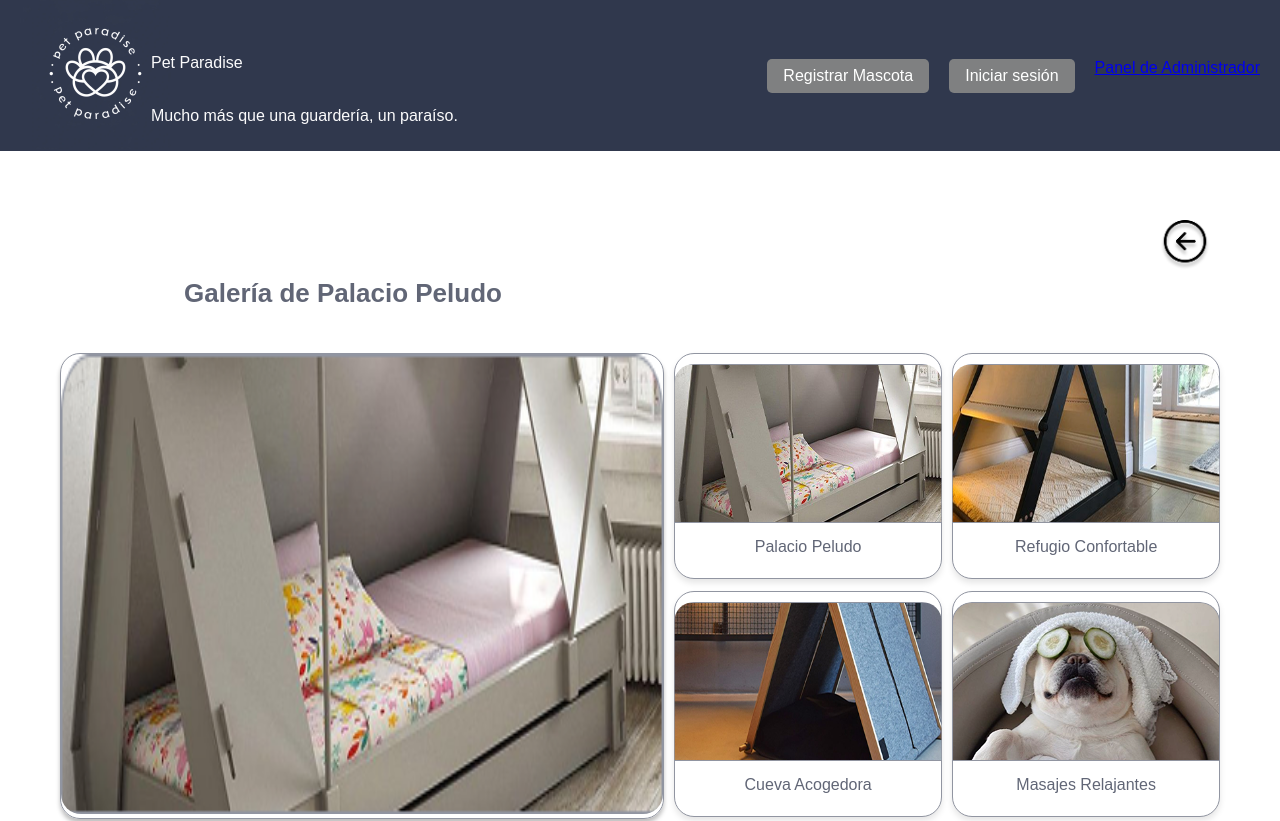
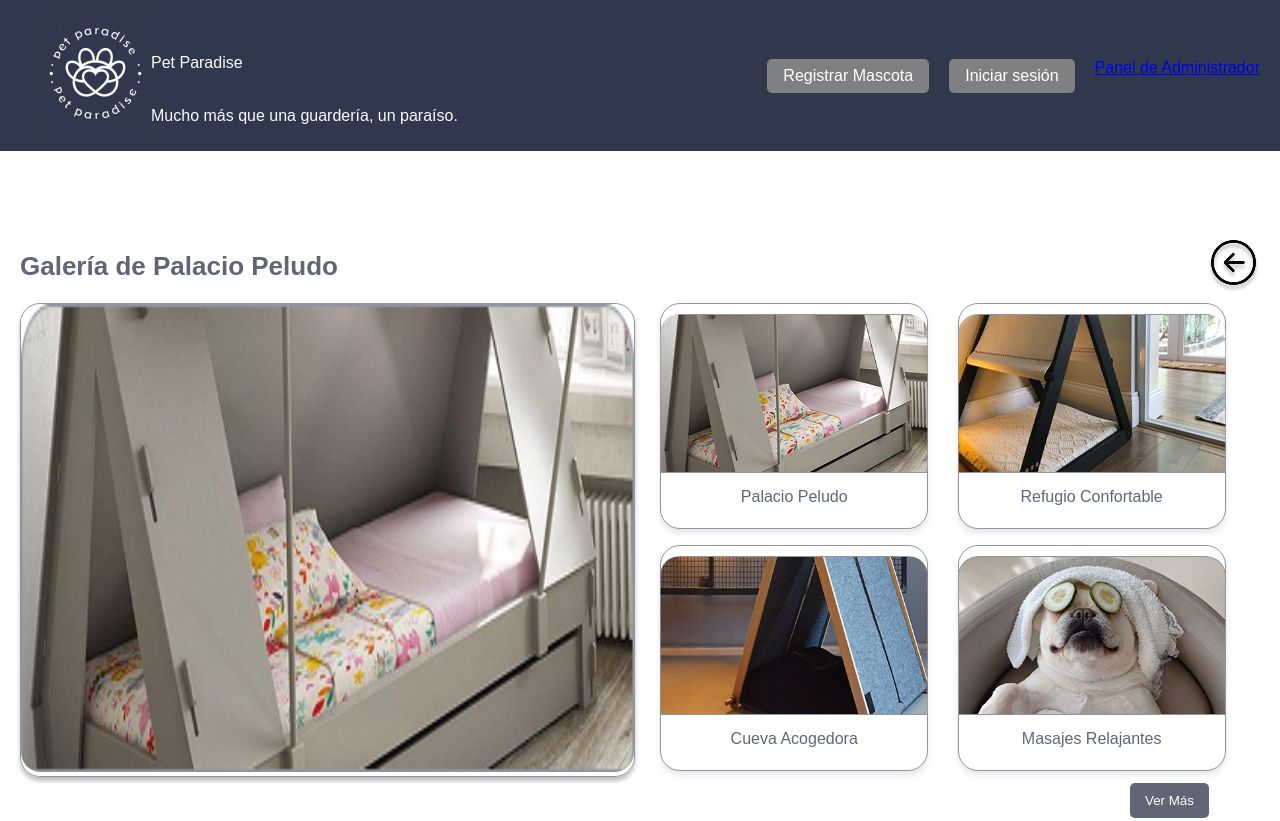
Before and after one commit to LuisDelgado-LD/integradorG5Front, a React (Vite) app: page /Galeria/1 in a window 1280 px wide. Shown: the top 821 px of the page. Built offline with nearby package versions, Linux system fonts and the light colour scheme; no server answers.

Commit message:
Se ajustan botones aledaños en la galeria de imgs

```diff
--- a/src/index.css
+++ b/src/index.css
@@ -2,6 +2,19 @@
   margin: 0;
   padding: 0;
   box-sizing: border-box;
+}
+
+.Auxiliares-Galeria {
+  align-items: center;
+  display: flex;
+  justify-content: space-between;
+  box-sizing: border-box;
+}
+
+.back-arrow {
+  position: relative;
+  /* margin: auto 32px auto 4px; */
+  cursor: pointer;
 }
 
 body {
@@ -191,37 +204,37 @@ body {
   position: relative;
   padding: 0px 0px;
   width: 100%;
+  /* text-align: center; */
+  /* padding: 40px; */
 }
 
 .galeria-title {
-  width: 562px;
-  height: 53px;
+  /* width: 562px;
+  height: 53px; */
+  flex-direction: column-reverse;
   font-family: Poppins, sans-serif;
   font-weight: 500;
   font-size: 26px;
   line-height: 27px;
   color: #616676;
-  margin-left: 2px;
+  vertical-align: top;
+  /* margin-left: 2px; */
 }
 
 .galeria-content {
   display: grid;
   grid-template-columns: 1fr 1fr;
-  gap: 10px;
-  padding: 20px 0px;
+  gap: 10px 20px;
+  padding: 10px 0px;
 }
 
 .galeria-secundaria {
   display: grid;
   grid-template-columns: repeat(2, 1fr);
   grid-template-rows: repeat(2, 1fr);
-  gap: 10px;
+  gap: 10px 0px;
+  padding: 0px 5px;
   /* margin-top: -450px;  */
-}
-
-.galeria-container {
-  text-align: center;
-  padding: 40px;
 }
 
 .galeria-container h2 {
@@ -234,11 +247,6 @@ body {
   font-size: 18px;
   color: #9195a1;
   margin-top: 10px;
-}
-
-.Auxiliares-Galeria {
-  display: flex;
-  justify-content: space-between;
 }
 
 .imagen-principal {
@@ -928,15 +936,6 @@ body {
   margin-top: 10px;
 }
 
-.back-arrow {
-  position: absolute;
-  top: -20px;
-  right: 50px;
-  width: 50px;
-  height: 50px;
-  cursor: pointer;
-}
-
 .card {
   width: 268px;
   height: 226px;
@@ -984,7 +983,9 @@ body {
   border-radius: 5px;
   cursor: pointer;
   position: relative;
-  top: 20px;
+  /* top: 20px; */
+  align-self: flex-end; /* Alinea a la izquierda */
+  margin: 0px auto 8px 1110px;
 
   .admin-container {
     text-align: center;
```
